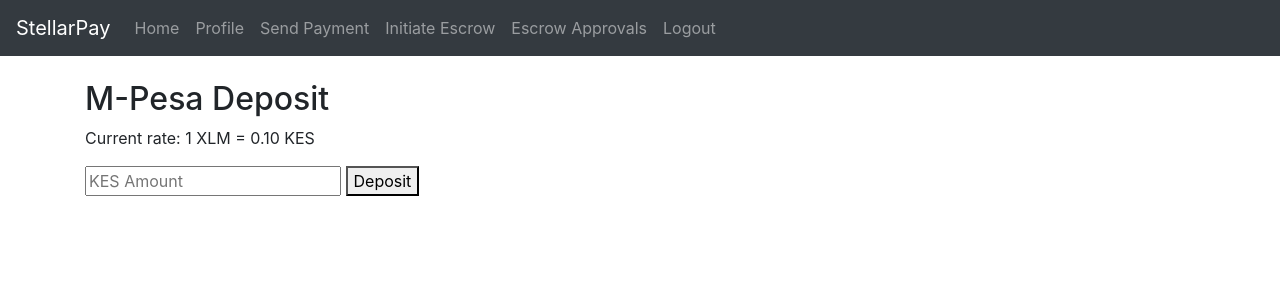
After one commit to SydneyWamalwa/StellarXChange, a Flask app: page /deposit/mpesa in a window 1280 px wide. The commit adds this page. Shown: the top 300 px of the page. Run offline with Flask 2, Linux system fonts and the light colour scheme; a user stored in the database is signed in; data comes from the database, SQL or seed files in the repository; both versions use the stored data as it was after the commit; data that the repository does not hold is empty; some libraries are stand-ins or nearby versions.

Commit message:
ui improved with mpesa and airtel and coingecko implemted

```diff
--- a/stellar-cross-border/app.py
+++ b/stellar-cross-border/app.py
@@ -17,9 +17,22 @@ from werkzeug.security import generate_password_hash, check_password_hash
 from datetime import datetime, timedelta
 from flask_sqlalchemy import SQLAlchemy
 from sqlalchemy import or_
+from decimal import Decimal
 app = Flask(__name__)
 app.secret_key = os.urandom(24)
 from flask_migrate import Migrate
+from functools import lru_cache
+import time
+
+# Add caching decorator (updates every 5 minutes)
+@lru_cache(maxsize=32)
+def get_xlm_price(currency='USD'):
+    """Get current XLM price with caching"""
+    try:
+        response = requests.get(f'https://api.coingecko.com/api/v3/simple/price?ids=stellar&vs_currencies={currency}')
+        return Decimal(response.json()['stellar'][currency.lower()])
+    except Exception as e:
+        return Decimal('0.10')
 
 # Configure SQLite
 app.config['SQLALCHEMY_DATABASE_URI'] = 'sqlite:///stellarpay.db'
@@ -37,13 +50,16 @@ server = Server(horizon_url=HORIZON_URL)
 # Database Models
 ##########################################################
 
+# Update User model to track currency preferences
 class User(db.Model):
     id = db.Column(db.Integer, primary_key=True)
     username = db.Column(db.String(80), unique=True, nullable=False)
     email = db.Column(db.String(120), unique=True, nullable=False)
     password_hash = db.Column(db.String(128), nullable=False)
     stellar_public_key = db.Column(db.String(56), nullable=False)
-    stellar_secret_key = db.Column(db.String(56), nullable=False)  # Note: Encrypt in production
+    stellar_secret_key = db.Column(db.String(56), nullable=False) #Encrypt in production
+    country = db.Column(db.String(50), default='KE')  # KE for Kenya, IN for India
+    local_currency = db.Column(db.String(3), default='KES')  # KES, INR, etc
 
     def set_password(self, password):
         self.password_hash = generate_password_hash(password)
@@ -77,6 +93,55 @@ def fund_account(public_key):
 
 def get_base_fee():
     return server.fetch_base_fee()
+
+def get_xlm_price(currency='USD'):
+    """Get current XLM price from CoinGecko API"""
+    try:
+        response = requests.get(f'https://api.coingecko.com/api/v3/simple/price?ids=stellar&vs_currencies={currency}')
+        return Decimal(response.json()['stellar'][currency.lower()])
+    except Exception as e:
+        return Decimal('0.10')  # Fallback value
+def convert_to_local(xlm_amount, currency):
+    """Convert XLM amount to local currency"""
+    rate = get_xlm_price(currency)
+    return Decimal(xlm_amount) * rate
+
+def convert_to_xlm(amount, currency):
+    rate = get_xlm_price(currency)
+    return Decimal(amount) / rate
+
+##########################################################
+# Utility Functions (Updated)
+##########################################################
+
+def get_xlm_price(currency='USD'):
+    """Get current XLM price from CoinGecko API"""
+    try:
+        response = requests.get(f'https://api.coingecko.com/api/v3/simple/price?ids=stellar&vs_currencies={currency}')
+        return Decimal(response.json()['stellar'][currency.lower()])
+    except Exception as e:
+        return Decimal('0.10')  # Fallback value
+
+def convert_to_xlm(amount, currency):
+    """Convert local currency to XLM"""
+    rate = get_xlm_price(currency)
+    return Decimal(amount) / rate
+
+def convert_to_local(xlm_amount, currency):  # <-- ADD THIS
+    """Convert XLM to local currency"""
+    rate = get_xlm_price(currency)
+    return Decimal(xlm_amount) * rate
+
+def get_stellar_balance(public_key):
+    """Get XLM balance from Stellar network"""
+    try:
+        account = server.accounts().account_id(public_key).call()
+        for balance in account['balances']:
+            if balance['asset_type'] == 'native':
+                return Decimal(balance['balance'])
+        return Decimal('0')
+    except:
+        return Decimal('0')
 
 ##########################################################
 # Authentication Endpoints
@@ -170,40 +235,57 @@ def profile():
 @app.route('/send-payment', methods=['GET', 'POST'])
 def send_payment():
     if not session.get('user_id'):
-        flash("Please log in to send payments", "warning")
         return redirect(url_for('login'))
 
+    user = User.query.get(session['user_id'])
     if request.method == "POST":
-        source_secret = request.form.get('source_secret')
-        dest = request.form.get('destination')
-        amount = request.form.get('amount')
+        dest_public = request.form.get('destination')
+        amount = Decimal(request.form.get('amount'))
+
+        # Get recipient's currency preference
+        recipient = User.query.filter_by(stellar_public_key=dest_public).first()
+        recipient_currency = recipient.local_currency if recipient else 'XLM'
+
+        # Convert amount to XLM
+        if request.form.get('currency') != 'XLM':
+            amount = convert_to_xlm(amount, request.form.get('currency'))
+
+        # Show conversion preview
+        if 'preview' in request.form:
+            xlm_rate = get_xlm_price(recipient_currency)
+            converted_amount = amount * xlm_rate
+            return render_template('send_payment.html',
+                preview=True,
+                amount=amount,
+                dest=dest_public,
+                converted_amount=converted_amount,
+                currency=recipient_currency
+            )
+
+        # Actual payment logic
         try:
-            source_kp = Keypair.from_secret(source_secret)
-            source_pub = source_kp.public_key
-            base_fee = get_base_fee()
+            source_kp = Keypair.from_secret(user.stellar_secret_key)
+            source_account = server.load_account(user.stellar_public_key)
 
-            source_account = server.load_account(account_id=source_pub)
             tx = TransactionBuilder(
-                    source_account=source_account,
-                    network_passphrase=NETWORK_PASSPHRASE,
-                    base_fee=base_fee
-                ) \
-                .append_operation(
-                    Payment(
-                        destination=dest,
-                        asset=Asset.native(),
-                        amount=str(amount)
-                    )
-                ) \
-                .set_timeout(30) \
-                .build()
+                source_account=source_account,
+                network_passphrase=NETWORK_PASSPHRASE,
+                base_fee=get_base_fee()
+            ).append_payment_op(
+                destination=dest_public,
+                asset=Asset.native(),
+                amount=str(amount)
+            ).set_timeout(30).build()
 
             tx.sign(source_kp)
             response = server.submit_transaction(tx)
-            flash("Payment successful! Transaction hash: " + response['hash'], "success")
+
+            flash(f"Sent {amount:.2f} XLM ({convert_to_local(amount, recipient_currency):.2f} {recipient_currency})", "success")
+            return redirect(url_for('index'))
         except Exception as e:
             flash(f"Payment failed: {e}", "danger")
-    return render_template('send_payment.html')
+
+    return render_template('send_payment.html', balance=get_stellar_balance(user.stellar_public_key))
 
 ##########################################################
 # Escrow Endpoint (Simplified Version)
@@ -375,13 +457,69 @@ def index():
     user_id = session.get('user_id')
     if user_id:
         user = User.query.get(user_id)
+        balance = get_stellar_balance(user.stellar_public_key)
+
         user_keys = {
             'public_key': user.stellar_public_key,
-            'secret_key': user.stellar_secret_key  # Show keys on index as per requirement
+            'secret_key': user.stellar_secret_key,
+            'balance': balance,
+            'local_currency': user.local_currency,
+            'xlm_rate': get_xlm_price(user.local_currency)
         }
         return render_template('index.html', user_keys=user_keys)
     else:
         return redirect(url_for('login'))
 
+# Add new routes for fiat deposits
+@app.route('/deposit/mpesa', methods=['GET', 'POST'])
+def mpesa_deposit():
+    if not session.get('user_id'):
+        return redirect(url_for('login'))
+
+    user = User.query.get(session['user_id'])
+    if request.method == 'POST':
+        amount = Decimal(request.form.get('amount'))
+
+        # Convert KES to XLM
+        xlm_amount = convert_to_xlm(amount, 'KES')
+
+        # In real implementation: Call M-Pesa API here
+        # For simulation, we'll directly fund the account
+        try:
+            source_kp = Keypair.from_secret(user.stellar_secret_key)
+            server.load_account(user.stellar_public_key)
+
+            # Simulate receiving XLM (in real system, this would come from your XLM reserve)
+            flash(f"Simulated M-Pesa deposit: {amount} KES converted to {xlm_amount:.2f} XLM", "success")
+            return redirect(url_for('index'))
+        except Exception as e:
+            flash(f"Deposit failed: {str(e)}", "danger")
+
+    return render_template('mpesa_deposit.html', rate=get_xlm_price('KES'))
+
+@app.route('/deposit/airtel', methods=['GET', 'POST'])
+def airtel_deposit():
+    if not session.get('user_id'):
+        return redirect(url_for('login'))
+
+    user = User.query.get(session['user_id'])
+    if request.method == 'POST':
+        amount = Decimal(request.form.get('amount'))
+
+        # Convert INR to XLM
+        xlm_amount = convert_to_xlm(amount, 'INR')
+
+        # Simulate Airtel payment
+        try:
+            source_kp = Keypair.from_secret(user.stellar_secret_key)
+            server.load_account(user.stellar_public_key)
+
+            flash(f"Simulated Airtel deposit: {amount} INR converted to {xlm_amount:.2f} XLM", "success")
+            return redirect(url_for('index'))
+        except Exception as e:
+            flash(f"Deposit failed: {str(e)}", "danger")
+
+    return render_template('airtel_deposit.html', rate=get_xlm_price('INR'))
+
 if __name__ == '__main__':
     app.run(debug=True)
--- /dev/null
+++ b/stellar-cross-border/templates/mpesa_deposit.html
@@ -0,0 +1,9 @@
+{% extends "base.html" %}
+{% block content %}
+<h2>M-Pesa Deposit</h2>
+<p>Current rate: 1 XLM = {{ rate|round(2) }} KES</p>
+<form method="POST">
+    <input type="number" step="0.01" name="amount" placeholder="KES Amount" required>
+    <button type="submit">Deposit</button>
+</form>
+{% endblock %}
```
Also changed, not shown: stellar-cross-border/migrations/versions/ba8615084a05_add_country_and_local_currency_columns_.py (added, +34 -0 lines), stellar-cross-border/templates/airtel_deposit.html (added, +9 -0 lines), stellar-cross-border/templates/index.html (+9 -0 lines), stellar-cross-border/instance/stellarpay.db.
